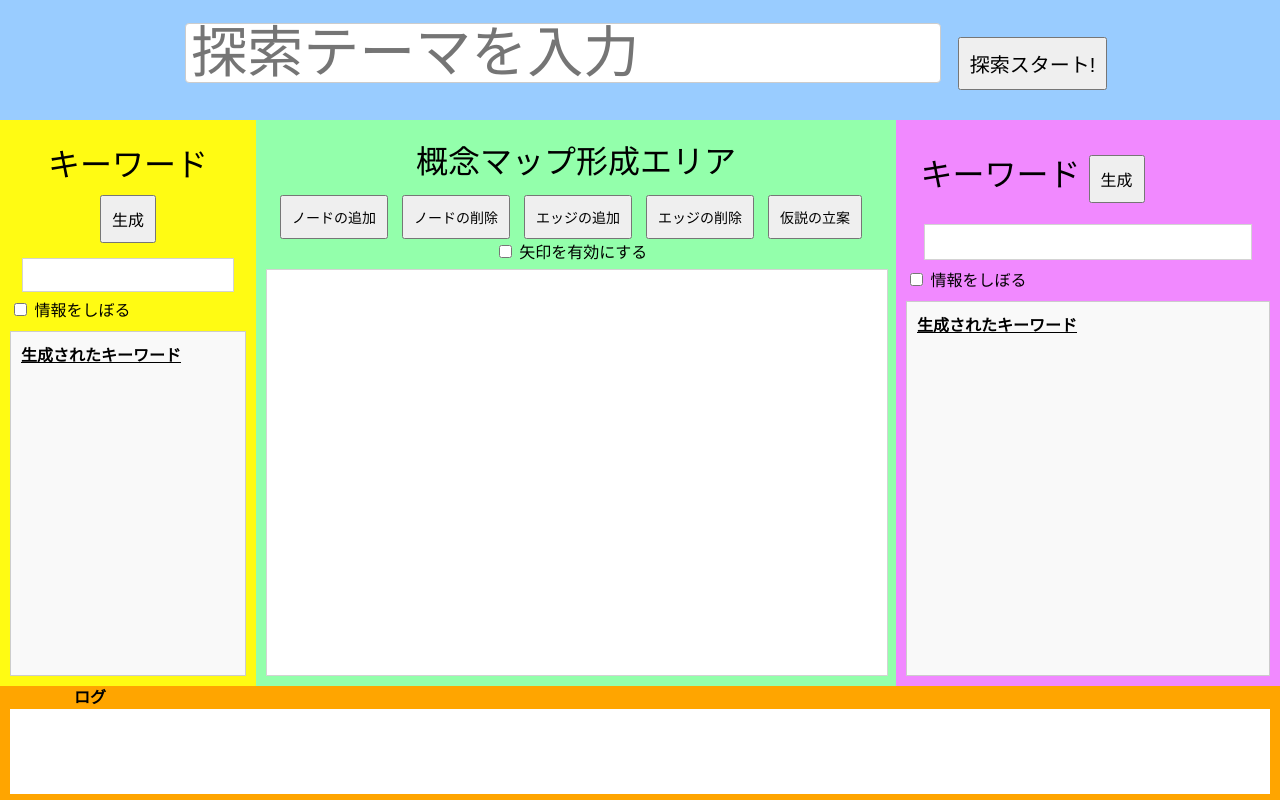
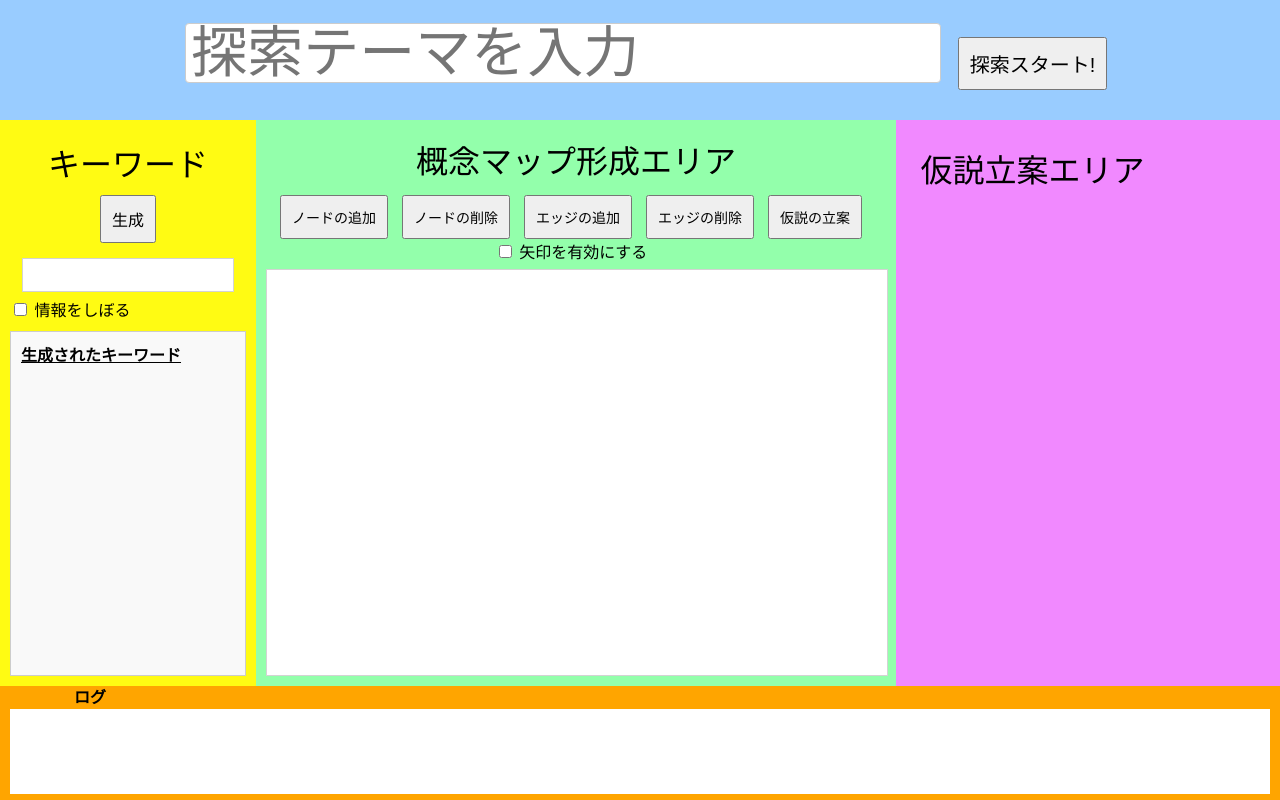
Before and after one commit to Yusei-Tanaka/MyProject, a plain HTML site: page index.html in a window 1280 px wide. Drawn offline with nearby package versions, Linux system fonts and the light colour scheme.

Commit message:
仮説立案エリア作成

```diff
--- a/index.html
+++ b/index.html
@@ -49,19 +49,9 @@
       </div>
       <div class="right-navi">
         <!-- 仮説立案エリア -->
-        <div class="h4">キーワード
-          <button id="keywordCreationBtn">生成</button>
-        </div>
-        <div class="output-area">
-          <div id="output" contenteditable="true"></div> <!-- 出力エリア -->
-        </div>
-        <label for="intersectionMode">
-          <input type="checkbox" id="intersectionMode">
-          情報をしぼる
-        </label>
-        <div id="resultBox" style="border: 1px solid #ccc; padding: 10px; margin-top: 10px; background-color: #f9f9f9;">
-          <strong><u>生成されたキーワード</u></strong>
-          <br>
+        <div class="h4">仮説立案エリア</div>
+        <div class="hypothesis-area">
+          <div id="hypothesisOutput" contenteditable="true"></div> <!-- 仮説出力エリア -->
         </div>
       </div>
     </div>
```
